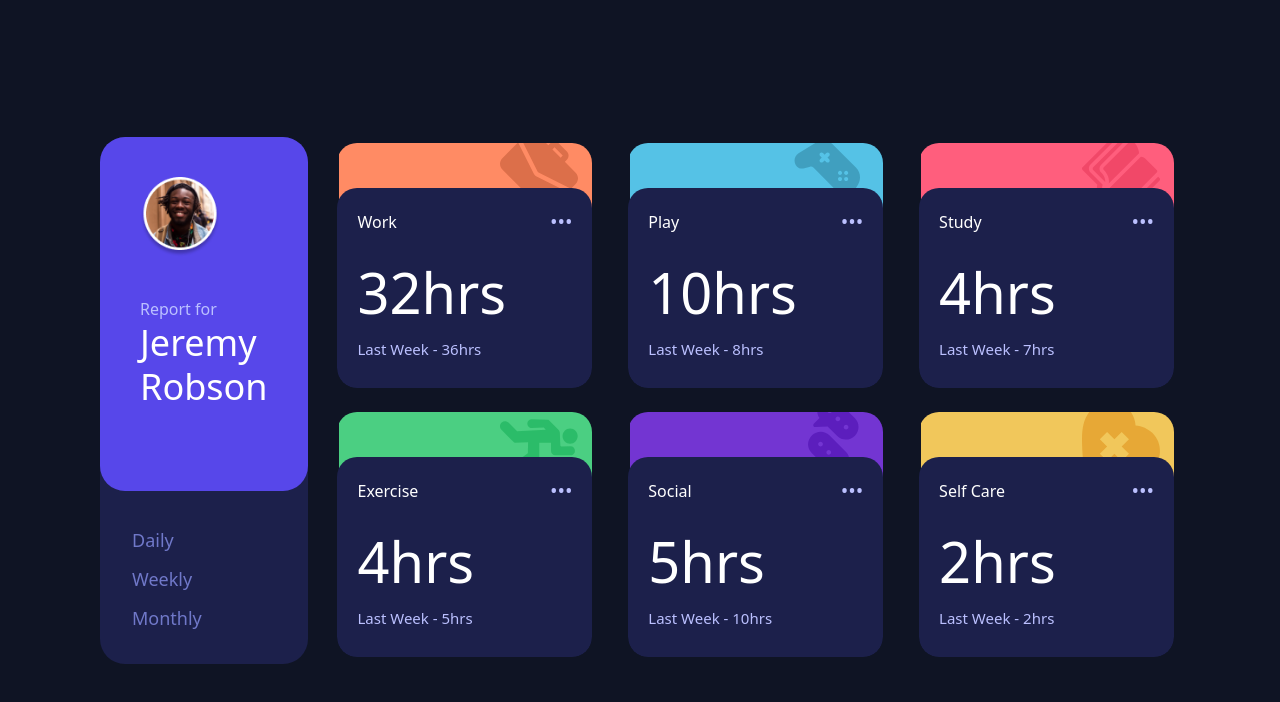
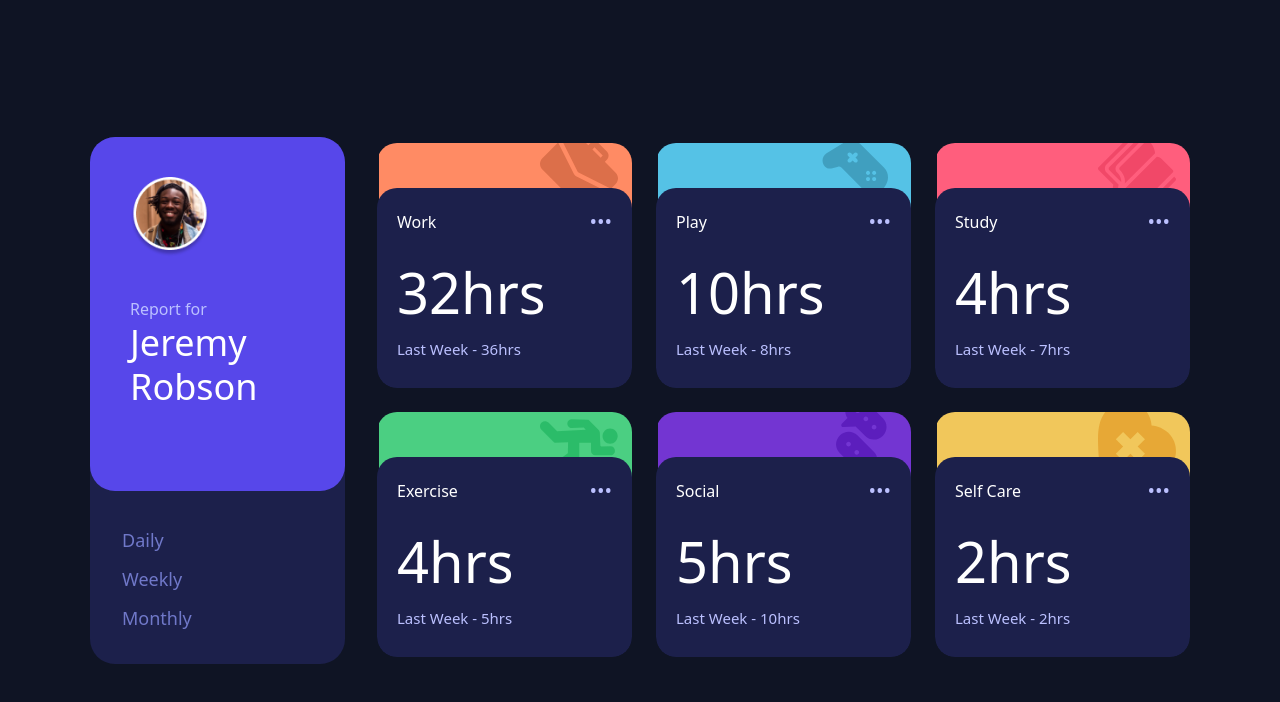
Before and after one commit to MASUR89/Tailwindcss, a React app in the folder tailwind/: page / in a window 1280 px wide. Shown: the top 702 px of the page. Built offline with nearby package versions, Linux system fonts and the light colour scheme; the HTML template or start-up script is replaced by a standard one.

Commit message:
adjusted profile width

```diff
--- a/tailwind/src/components/Profile.tsx
+++ b/tailwind/src/components/Profile.tsx
@@ -20,13 +20,12 @@ const Profile = () => {
 
   return (
     <div className="w-full min-h-screen bg-[#0f1424] flex items-center justify-center p-4">
-      <div className="w-full max-w-[1080px] flex flex-col md:flex-row items-center gap-6">
+      <div className="w-auto flex flex-col md:flex-row items-center gap-8">
 
-        {/* LEFT PROFILE CARD */}
         <div className="w-[255px] md:w-[255px] bg-[#1c204b] rounded-[25px] flex flex-col
           max-[430px]:w-[328px] max-[430px]:h-[203px]
           max-[768px]:w-[255px ]">
-          <div className="bg-[#5747EA] h-[354px] w-full rounded-[25px] p-10 flex flex-col
+          <div className="bg-[#5747EA] h-[354px] w-[255px] rounded-[25px] p-10 flex flex-col
             max-[430px]:h-[133px] max-[430px]:flex-row max-[430px]:pl-7">
             <div className="w-20 h-20 rounded-full
               max-[430px]:w-[68px] max-[430px]:h-[68px] ">
@@ -46,7 +45,7 @@ const Profile = () => {
           </div>
         </div>
 
-        {/* RIGHT GRID */}
+
         <div className="w-full grid grid-cols-1 sm:grid-cols-2 lg:grid-cols-3 gap-6 justify-items-center">
           {data.map((item) => (
             <Report
```
